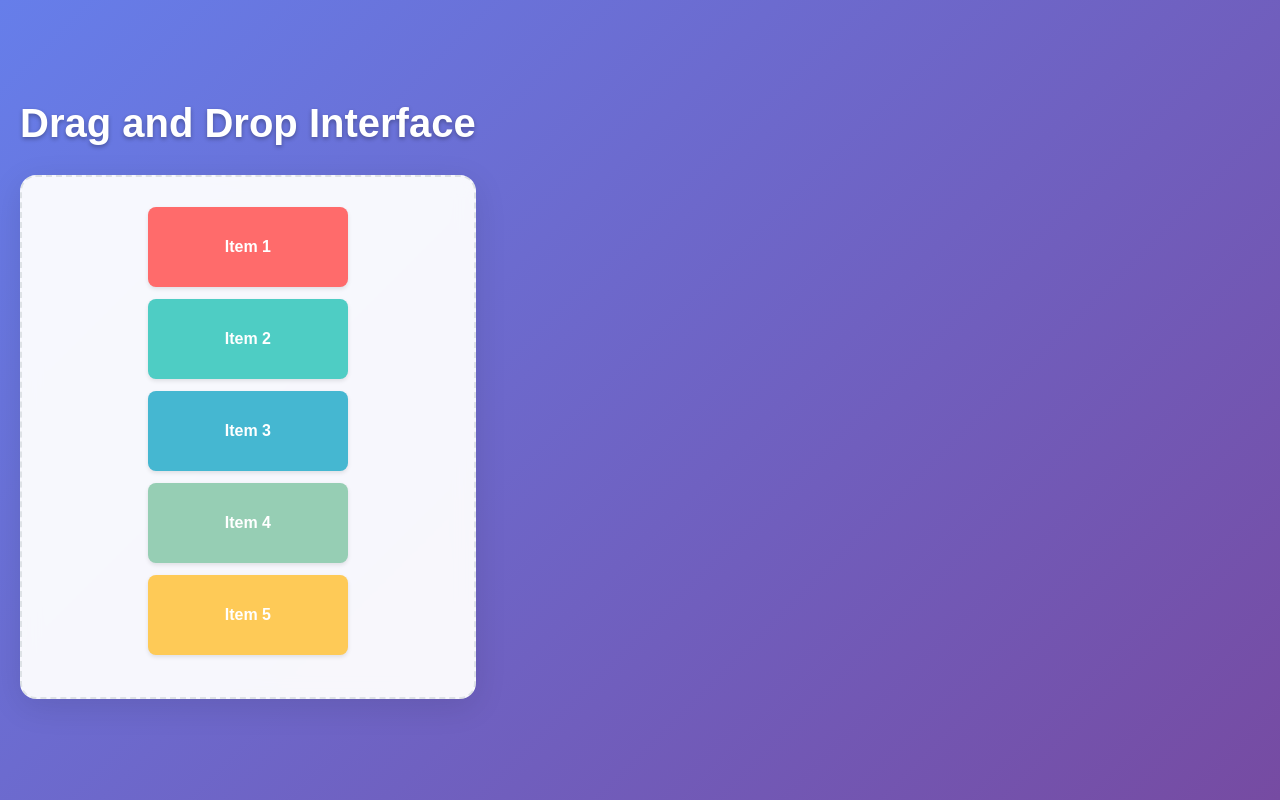
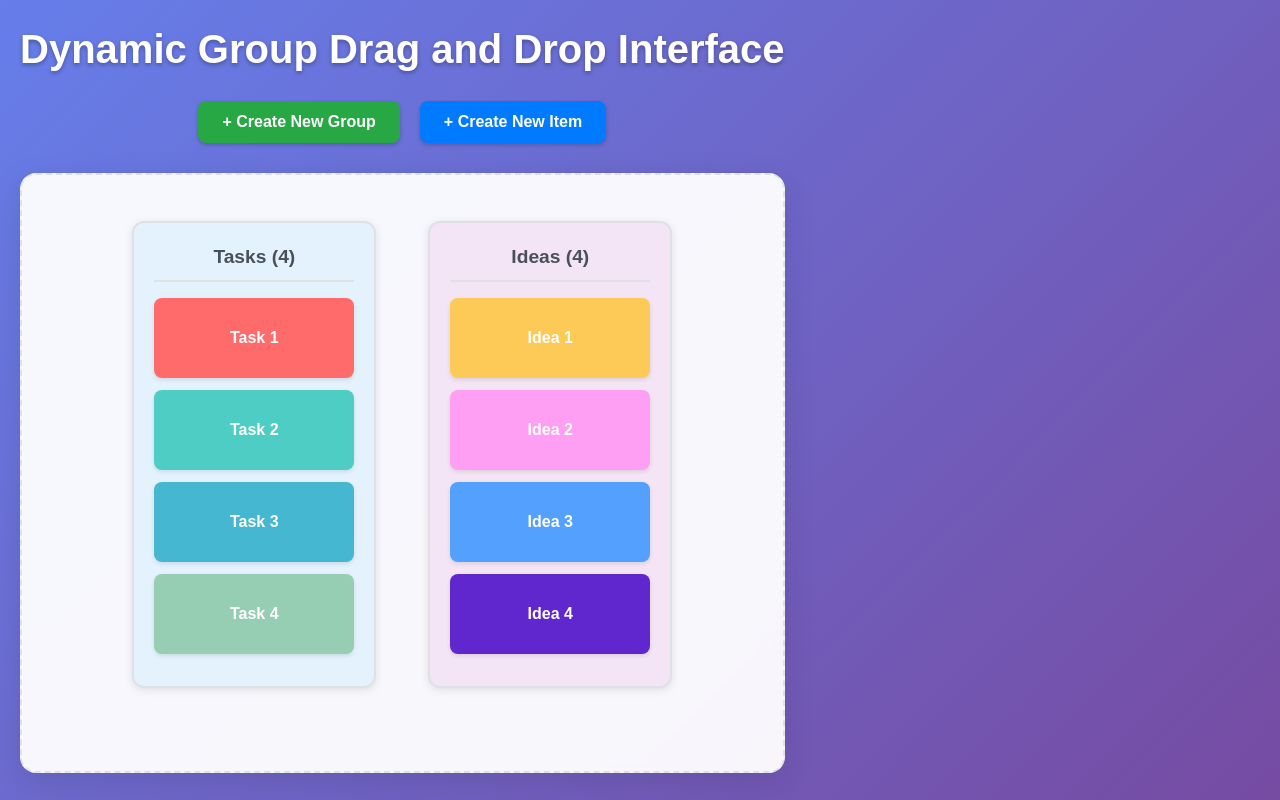
Before and after one commit to sethtw/draganddrop, a React (Vite) app: page / in a window 1280 px wide. Built offline with nearby package versions, Linux system fonts and the light colour scheme.

Commit message:
Move between groups

```diff
--- a/src/App.tsx
+++ b/src/App.tsx
@@ -1,24 +1,120 @@
-import { CustomDragLayer, DraggableCard, useSortableList } from './components'
+import { useState } from 'react'
+import { CustomDragLayer, GroupDraggableCard, useSortableList } from './components'
 import type { Item } from './components'
 import './App.css'
 
+interface Group {
+  id: string
+  title: string
+  backgroundColor: string
+}
+
 function App() {
-  const initialItems: Item[] = [
-    { id: '1', text: 'Item 1', color: '#ff6b6b' },
-    { id: '2', text: 'Item 2', color: '#4ecdc4' },
-    { id: '3', text: 'Item 3', color: '#45b7d1' },
-    { id: '4', text: 'Item 4', color: '#96ceb4' },
-    { id: '5', text: 'Item 5', color: '#feca57' },
-  ]
+  const [groups, setGroups] = useState<Group[]>([
+    { id: 'tasks', title: 'Tasks', backgroundColor: '#e3f2fd' },
+    { id: 'ideas', title: 'Ideas', backgroundColor: '#f3e5f5' },
+  ])
 
-  const { items, moveItem } = useSortableList(initialItems)
+  const [groupItems, setGroupItems] = useState<Record<string, Item[]>>({
+    tasks: [
+      { id: '1', text: 'Task 1', color: '#ff6b6b' },
+      { id: '2', text: 'Task 2', color: '#4ecdc4' },
+      { id: '3', text: 'Task 3', color: '#45b7d1' },
+      { id: '4', text: 'Task 4', color: '#96ceb4' },
+    ],
+    ideas: [
+      { id: '5', text: 'Idea 1', color: '#feca57' },
+      { id: '6', text: 'Idea 2', color: '#ff9ff3' },
+      { id: '7', text: 'Idea 3', color: '#54a0ff' },
+      { id: '8', text: 'Idea 4', color: '#5f27cd' },
+    ],
+  })
+
+  const [ungroupedItems, setUngroupedItems] = useState<Item[]>([])
+
+  // Generate unique IDs
+  const generateId = () => Math.random().toString(36).substr(2, 9)
+
+  // Create a new group
+  const createGroup = () => {
+    const newGroup: Group = {
+      id: generateId(),
+      title: `Group ${groups.length + 1}`,
+      backgroundColor: `hsl(${Math.random() * 360}, 70%, 90%)`,
+    }
+    setGroups(prev => [...prev, newGroup])
+    setGroupItems(prev => ({ ...prev, [newGroup.id]: [] }))
+  }
+
+  // Create a new ungrouped item
+  const createUngroupedItem = () => {
+    const newItem: Item = {
+      id: generateId(),
+      text: `Item ${ungroupedItems.length + 1}`,
+      color: `hsl(${Math.random() * 360}, 70%, 60%)`,
+    }
+    setUngroupedItems(prev => [...prev, newItem])
+  }
+
+  // Move item within a group
+  const moveItemInGroup = (groupId: string, dragIndex: number, hoverIndex: number) => {
+    setGroupItems(prev => {
+      const newGroupItems = { ...prev }
+      const items = [...newGroupItems[groupId]]
+      const draggedItem = items[dragIndex]
+
+      if (!draggedItem) return prev
+
+      items.splice(dragIndex, 1)
+      items.splice(hoverIndex, 0, draggedItem)
+
+      newGroupItems[groupId] = items
+      return newGroupItems
+    })
+  }
+
+  // Transfer item between groups
+  const transferItem = (item: Item, targetGroupId: string) => {
+    // Remove from ungrouped items if it's there
+    setUngroupedItems(prev => prev.filter(i => i.id !== item.id))
+
+    // Remove from all groups
+    setGroupItems(prev => {
+      const newGroupItems = { ...prev }
+      Object.keys(newGroupItems).forEach(groupId => {
+        newGroupItems[groupId] = newGroupItems[groupId].filter(i => i.id !== item.id)
+      })
+      return newGroupItems
+    })
+
+    // Add to target group
+    setGroupItems(prev => ({
+      ...prev,
+      [targetGroupId]: [...(prev[targetGroupId] || []), item]
+    }))
+  }
+
+  // Move item within ungrouped items
+  const moveUngroupedItem = (dragIndex: number, hoverIndex: number) => {
+    setUngroupedItems(prev => {
+      const newItems = [...prev]
+      const draggedItem = newItems[dragIndex]
+
+      if (!draggedItem) return prev
+
+      newItems.splice(dragIndex, 1)
+      newItems.splice(hoverIndex, 0, draggedItem)
+
+      return newItems
+    })
+  }
 
   return (
     <div style={{
       padding: 20,
       fontFamily: 'Arial, sans-serif',
       width: '100%',
-      maxWidth: '600px',
+      maxWidth: '1400px',
       margin: '0 auto'
     }}>
       <h1 style={{
@@ -29,14 +125,62 @@ function App() {
         fontWeight: 'bold',
         textShadow: '0 2px 4px rgba(0,0,0,0.3)'
       }}>
-        Drag and Drop Interface
+        Dynamic Group Drag and Drop Interface
       </h1>
+
+      {/* Control Buttons */}
+      <div style={{
+        display: 'flex',
+        justifyContent: 'center',
+        gap: '20px',
+        marginBottom: '30px'
+      }}>
+        <button
+          onClick={createGroup}
+          style={{
+            padding: '12px 24px',
+            backgroundColor: '#28a745',
+            color: 'white',
+            border: 'none',
+            borderRadius: '8px',
+            fontSize: '16px',
+            cursor: 'pointer',
+            fontWeight: 'bold',
+            boxShadow: '0 2px 4px rgba(0,0,0,0.2)',
+            transition: 'all 0.2s ease'
+          }}
+          onMouseOver={(e) => e.currentTarget.style.transform = 'translateY(-2px)'}
+          onMouseOut={(e) => e.currentTarget.style.transform = 'translateY(0)'}
+        >
+          + Create New Group
+        </button>
+        <button
+          onClick={createUngroupedItem}
+          style={{
+            padding: '12px 24px',
+            backgroundColor: '#007bff',
+            color: 'white',
+            border: 'none',
+            borderRadius: '8px',
+            fontSize: '16px',
+            cursor: 'pointer',
+            fontWeight: 'bold',
+            boxShadow: '0 2px 4px rgba(0,0,0,0.2)',
+            transition: 'all 0.2s ease'
+          }}
+          onMouseOver={(e) => e.currentTarget.style.transform = 'translateY(-2px)'}
+          onMouseOut={(e) => e.currentTarget.style.transform = 'translateY(0)'}
+        >
+          + Create New Item
+        </button>
+      </div>
+
       <div
         className="drop-zone"
         style={{
           display: 'flex',
           justifyContent: 'center',
-          minHeight: '500px',
+          minHeight: '600px',
           padding: '30px',
           backgroundColor: 'rgba(255, 255, 255, 0.95)',
           borderRadius: 16,
@@ -47,16 +191,35 @@ function App() {
       >
         <div style={{
           display: 'flex',
-          flexDirection: 'column',
-          alignItems: 'center',
-          width: '100%'
+          flexDirection: 'row',
+          alignItems: 'flex-start',
+          justifyContent: 'center',
+          width: '100%',
+          gap: '20px',
+          flexWrap: 'wrap'
         }}>
-          {items.map((item, index) => (
-            <DraggableCard
-              key={item.id}
-              item={item}
-              index={index}
-              moveCard={moveItem}
+          {/* Ungrouped Items */}
+          {ungroupedItems.length > 0 && (
+            <GroupDraggableCard
+              groupId="ungrouped"
+              title="Ungrouped Items"
+              items={ungroupedItems}
+              moveCard={moveUngroupedItem}
+              transferItem={transferItem}
+              backgroundColor="#f8f9fa"
+            />
+          )}
+
+          {/* Dynamic Groups */}
+          {groups.map(group => (
+            <GroupDraggableCard
+              key={group.id}
+              groupId={group.id}
+              title={group.title}
+              items={groupItems[group.id] || []}
+              moveCard={(dragIndex, hoverIndex) => moveItemInGroup(group.id, dragIndex, hoverIndex)}
+              transferItem={transferItem}
+              backgroundColor={group.backgroundColor}
             />
           ))}
         </div>
--- a/src/components/DraggableCard.tsx
+++ b/src/components/DraggableCard.tsx
@@ -9,26 +9,29 @@ export interface Item {
 }
 
 export const ItemTypes = {
-  CARD: 'card'
+  CARD: 'card',
+  GROUP: 'group'
 }
 
 interface DraggableCardProps {
   item: Item
   index: number
   moveCard: (dragIndex: number, hoverIndex: number) => void
+  groupId: string
 }
 
 // Draggable card component
 const DraggableCard = ({
   item,
   index,
-  moveCard
+  moveCard,
+  groupId
 }: DraggableCardProps) => {
   const ref = useRef<HTMLDivElement>(null)
 
   const [{ isDragging }, drag] = useDrag({
     type: ItemTypes.CARD,
-    item: { index, ...item },
+    item: { index, groupId, ...item },
     collect: (monitor) => ({
       isDragging: monitor.isDragging(),
     }),
@@ -42,8 +45,15 @@ const DraggableCard = ({
       }
       const dragIndex = draggedItem.index
       const hoverIndex = index
+      const sourceGroupId = draggedItem.groupId
+      const targetGroupId = groupId
 
-      if (dragIndex === hoverIndex) {
+      if (dragIndex === hoverIndex && sourceGroupId === targetGroupId) {
+        return
+      }
+
+      // If moving between different groups, let the GroupDraggableCard handle it
+      if (sourceGroupId !== targetGroupId) {
         return
       }
 
@@ -62,6 +72,7 @@ const DraggableCard = ({
 
       moveCard(dragIndex, hoverIndex)
       draggedItem.index = hoverIndex
+      draggedItem.groupId = targetGroupId
     },
   })
 
--- a/src/components/DraggableComponents.css
+++ b/src/components/DraggableComponents.css
@@ -12,6 +12,35 @@
 
 .draggable-card:active {
   transform: translateY(0);
+}
+
+/* Group draggable card styles */
+.group-draggable-card {
+  transition: all 0.3s ease;
+  position: relative;
+}
+
+.group-draggable-card:hover {
+  transform: translateY(-1px);
+  box-shadow: 0 6px 20px rgba(0,0,0,0.15) !important;
+}
+
+.group-draggable-card::before {
+  content: '';
+  position: absolute;
+  top: 0;
+  left: 0;
+  right: 0;
+  bottom: 0;
+  border-radius: 12px;
+  background: linear-gradient(135deg, rgba(255,255,255,0.1) 0%, rgba(255,255,255,0.05) 100%);
+  pointer-events: none;
+  opacity: 0;
+  transition: opacity 0.3s ease;
+}
+
+.group-draggable-card:hover::before {
+  opacity: 1;
 }
 
 /* Drop zone styles */
--- /dev/null
+++ b/src/components/GroupDraggableCard.tsx
@@ -0,0 +1,123 @@
+import { useRef } from 'react'
+import { useDrop } from 'react-dnd'
+import DraggableCard, { ItemTypes } from './DraggableCard'
+import type { Item } from './DraggableCard'
+import './DraggableComponents.css'
+
+interface GroupDraggableCardProps {
+  groupId: string
+  title: string
+  items: Item[]
+  moveCard: (dragIndex: number, hoverIndex: number) => void
+  transferItem?: (item: Item, targetGroupId: string) => void
+  backgroundColor?: string
+}
+
+const GroupDraggableCard = ({
+  groupId,
+  title,
+  items,
+  moveCard,
+  transferItem,
+  backgroundColor = '#f8f9fa'
+}: GroupDraggableCardProps) => {
+  const ref = useRef<HTMLDivElement>(null)
+  const lastMoveRef = useRef<{ dragId: string; targetGroupId: string } | null>(null)
+
+  const [{ isOver }, drop] = useDrop({
+    accept: ItemTypes.CARD,
+    hover: (draggedItem: any, monitor) => {
+      if (!ref.current) {
+        return
+      }
+
+      const sourceGroupId = draggedItem.groupId
+      const targetGroupId = groupId
+
+      // If dropping on the same group, let the card handle the drop
+      if (sourceGroupId === targetGroupId) {
+        return
+      }
+
+      // Check if we've already moved this item to this target group
+      if (lastMoveRef.current?.dragId === draggedItem.id &&
+          lastMoveRef.current?.targetGroupId === targetGroupId) {
+        return
+      }
+
+      // If transferItem function is provided, use it for cross-group transfers
+      if (transferItem) {
+        transferItem(draggedItem, targetGroupId)
+        lastMoveRef.current = { dragId: draggedItem.id, targetGroupId }
+      }
+    },
+    drop: () => {
+      // Reset the last move reference when the drag operation ends
+      lastMoveRef.current = null
+    },
+    collect: (monitor) => ({
+      isOver: monitor.isOver(),
+    }),
+  })
+
+  drop(ref)
+
+  return (
+    <div
+      ref={ref}
+      className="group-draggable-card"
+      style={{
+        backgroundColor,
+        borderRadius: 12,
+        padding: 20,
+        margin: 16,
+        minHeight: 200,
+        border: isOver ? '3px dashed #007bff' : '2px solid #dee2e6',
+        transition: 'all 0.2s ease',
+        boxShadow: isOver ? '0 4px 12px rgba(0,123,255,0.3)' : '0 2px 8px rgba(0,0,0,0.1)',
+      }}
+    >
+      <h3 style={{
+        margin: '0 0 16px 0',
+        color: '#495057',
+        fontSize: '1.2rem',
+        fontWeight: 'bold',
+        textAlign: 'center',
+        borderBottom: '2px solid #dee2e6',
+        paddingBottom: '8px'
+      }}>
+        {title} ({items.length})
+      </h3>
+      <div style={{
+        display: 'flex',
+        flexDirection: 'column',
+        alignItems: 'center',
+        minHeight: 100,
+      }}>
+        {items.length === 0 ? (
+          <div style={{
+            color: '#6c757d',
+            fontSize: '0.9rem',
+            textAlign: 'center',
+            padding: '20px',
+            fontStyle: 'italic'
+          }}>
+            Drop cards here
+          </div>
+        ) : (
+          items.map((item, index) => (
+            <DraggableCard
+              key={item.id}
+              item={item}
+              index={index}
+              moveCard={moveCard}
+              groupId={groupId}
+            />
+          ))
+        )}
+      </div>
+    </div>
+  )
+}
+
+export default GroupDraggableCard
--- a/src/components/index.ts
+++ b/src/components/index.ts
@@ -1,5 +1,6 @@
 export { default as CustomDragLayer } from './CustomDragLayer'
 export { default as DraggableCard } from './DraggableCard'
+export { default as GroupDraggableCard } from './GroupDraggableCard'
 export type { Item } from './DraggableCard'
 export { ItemTypes } from './DraggableCard'
 export { useSortableList } from './useSortableList'
--- a/src/components/useSortableList.ts
+++ b/src/components/useSortableList.ts
@@ -5,11 +5,20 @@ export const useSortableList = (initialItems: Item[]) => {
   const [items, setItems] = useState<Item[]>(initialItems)
 
   const moveItem = (dragIndex: number, hoverIndex: number) => {
-    const dragItem = items[dragIndex]
-    const newItems = [...items]
-    newItems.splice(dragIndex, 1)
-    newItems.splice(hoverIndex, 0, dragItem)
-    setItems(newItems)
+    setItems(prevItems => {
+      const newItems = [...prevItems]
+      const draggedItem = newItems[dragIndex]
+
+      if (!draggedItem) return prevItems
+
+      // Remove the dragged item
+      newItems.splice(dragIndex, 1)
+
+      // Insert at the new position
+      newItems.splice(hoverIndex, 0, draggedItem)
+
+      return newItems
+    })
   }
 
   const addItem = (item: Item) => {
```
